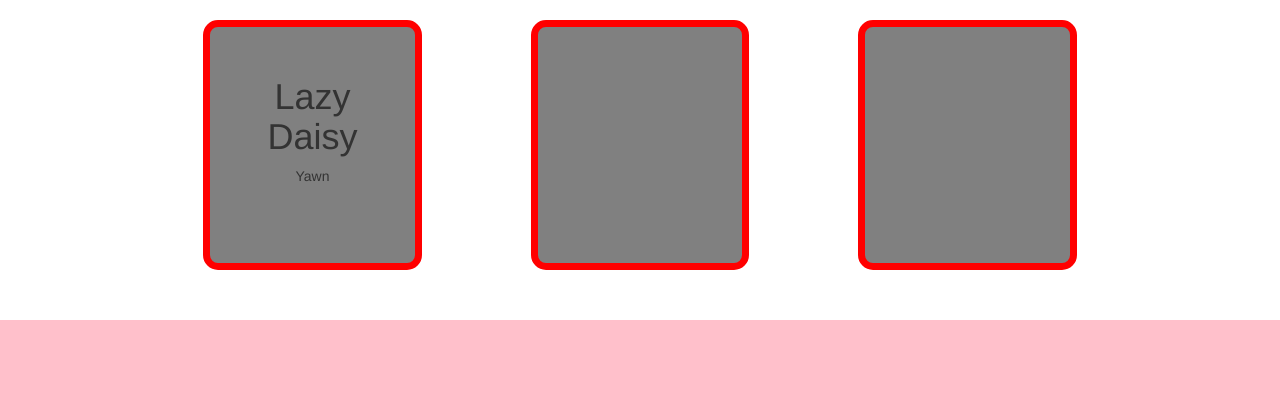
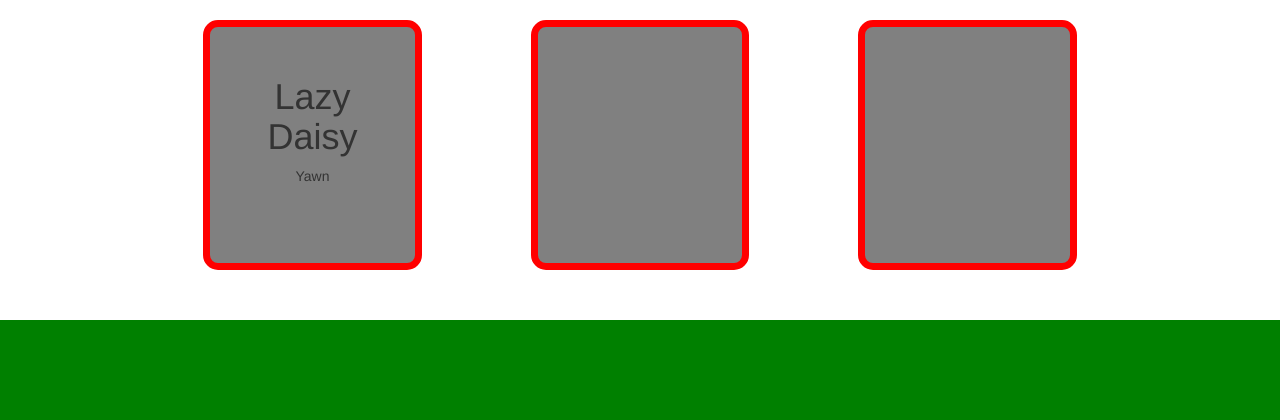
Before and after one commit to Lance-Martin/weekendDecider, a PHP site: page /index.html in a window 1280 px wide. Shown: the part 443-863 px from the top of the page. Run offline with PHP 8.4, Linux system fonts and the light colour scheme.

Commit message:
changed footer color to green

```diff
--- a/assets/css/style.css
+++ b/assets/css/style.css
@@ -30,5 +30,5 @@
   height: 100px;
   clear:both;
   padding-top:20px;
-  background-color: pink;
+  background-color: green;
 }
```
